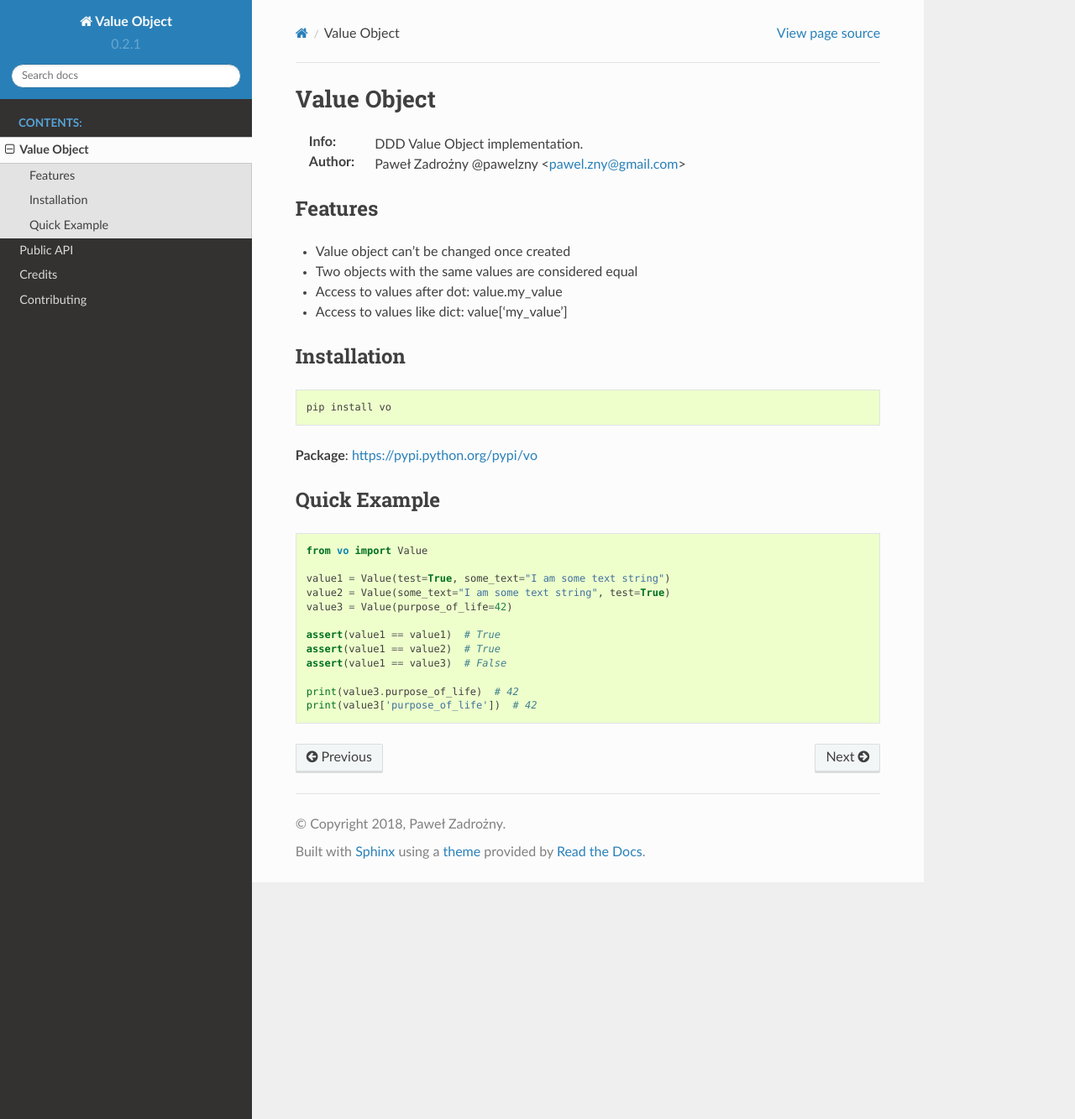
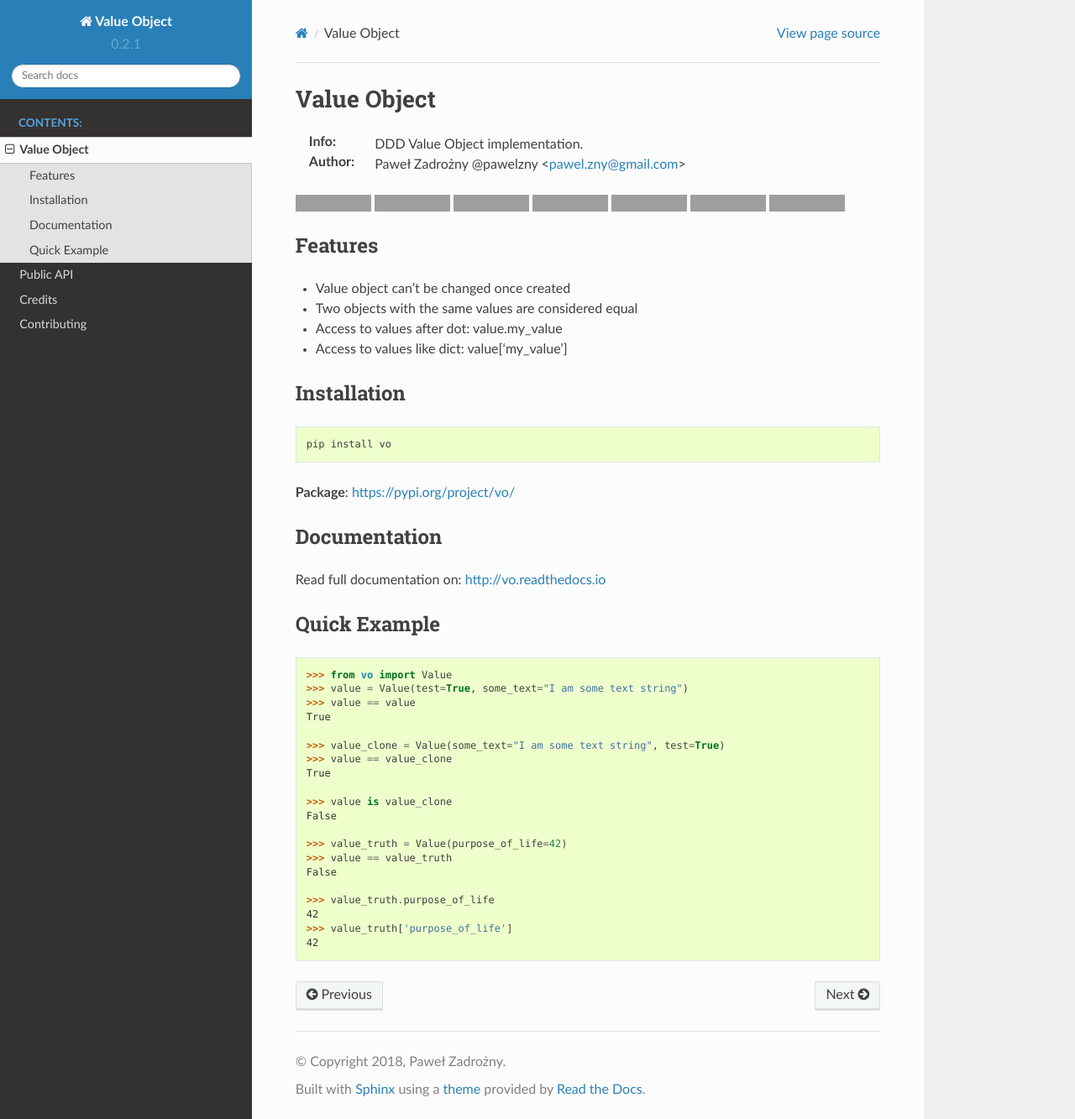
Before and after one commit to pawelzny/vo, a Sphinx documentation site: the page built from docs/vo.rst, in a window 1280 px wide and 1333 px high. Shown: the whole window at 84% size. Built offline with Sphinx 7.4.7 and the Read the Docs theme 2.0.0, drawn with Linux system fonts in a browser that asks for light colours; grey boxes are pictures that could not be loaded.

Commit message:
documentation, setup, coverage, and tox configuration, modification test case, pipfile clean and update

```diff
--- a/README.rst
+++ b/README.rst
@@ -5,6 +5,33 @@ Value Object
 :Info: DDD Value Object implementation.
 :Author: Paweł Zadrożny @pawelzny <pawel.zny@gmail.com>
 
+.. image:: https://circleci.com/gh/pawelzny/vo/tree/master.svg?style=shield&circle-token=bcc877f72e384d82ddd044b88de1faca2ff774bc
+   :target: https://circleci.com/gh/pawelzny/vo/tree/master
+   :alt: CI Status
+
+.. image:: https://readthedocs.org/projects/vo/badge/?version=latest
+   :target: http://vo.readthedocs.io/en/latest/?badge=latest
+   :alt: Documentation Status
+
+.. image:: https://img.shields.io/pypi/v/vo.svg
+   :target: https://pypi.org/project/vo/
+   :alt: PyPI Repository Status
+
+.. image:: https://img.shields.io/github/release/pawelzny/vo.svg
+   :target: https://github.com/pawelzny/vo
+   :alt: Release Status
+
+.. image:: https://img.shields.io/pypi/status/vo.svg
+   :target: https://pypi.org/project/vo/
+   :alt: Project Status
+
+.. image:: https://img.shields.io/pypi/pyversions/vo.svg
+   :target: https://pypi.org/project/vo/
+   :alt: Supported python versions
+
+.. image:: https://img.shields.io/pypi/l/vo.svg
+   :target: https://github.com/pawelzny/vo/blob/master/LICENSE
+   :alt: License
 
 Features
 ========
@@ -23,7 +50,13 @@ Installation
     pip install vo
 
 
-**Package**: https://pypi.python.org/pypi/vo
+**Package**: https://pypi.org/project/vo/
+
+
+Documentation
+=============
+
+Read full documentation on: http://vo.readthedocs.io
 
 
 Quick Example
@@ -31,15 +64,23 @@ Quick Example
 
 .. code:: python
 
-    from vo import Value
+   >>> from vo import Value
+   >>> value = Value(test=True, some_text="I am some text string")
+   >>> value == value
+   True
 
-    value1 = Value(test=True, some_text="I am some text string")
-    value2 = Value(some_text="I am some text string", test=True)
-    value3 = Value(purpose_of_life=42)
+   >>> value_clone = Value(some_text="I am some text string", test=True)
+   >>> value == value_clone
+   True
 
-    assert(value1 == value1)  # True
-    assert(value1 == value2)  # True
-    assert(value1 == value3)  # False
+   >>> value is value_clone
+   False
 
-    print(value3.purpose_of_life)  # 42
-    print(value3['purpose_of_life'])  # 42
+   >>> value_truth = Value(purpose_of_life=42)
+   >>> value == value_truth
+   False
+
+   >>> value_truth.purpose_of_life
+   42
+   >>> value_truth['purpose_of_life']
+   42
--- a/setup.cfg
+++ b/setup.cfg
@@ -22,5 +22,7 @@ exclude =
 	.circleci
 	*_backup.*,
 	setup.py,
-	runtests.py,
-	server.py
+
+[tool:pytest]
+addopts = --verbose
+python_files = tests/*.py
```
Also changed, not shown: docs/api.rst (+4 -11 lines), setup.py (+7 -6 lines), 6 other files.
